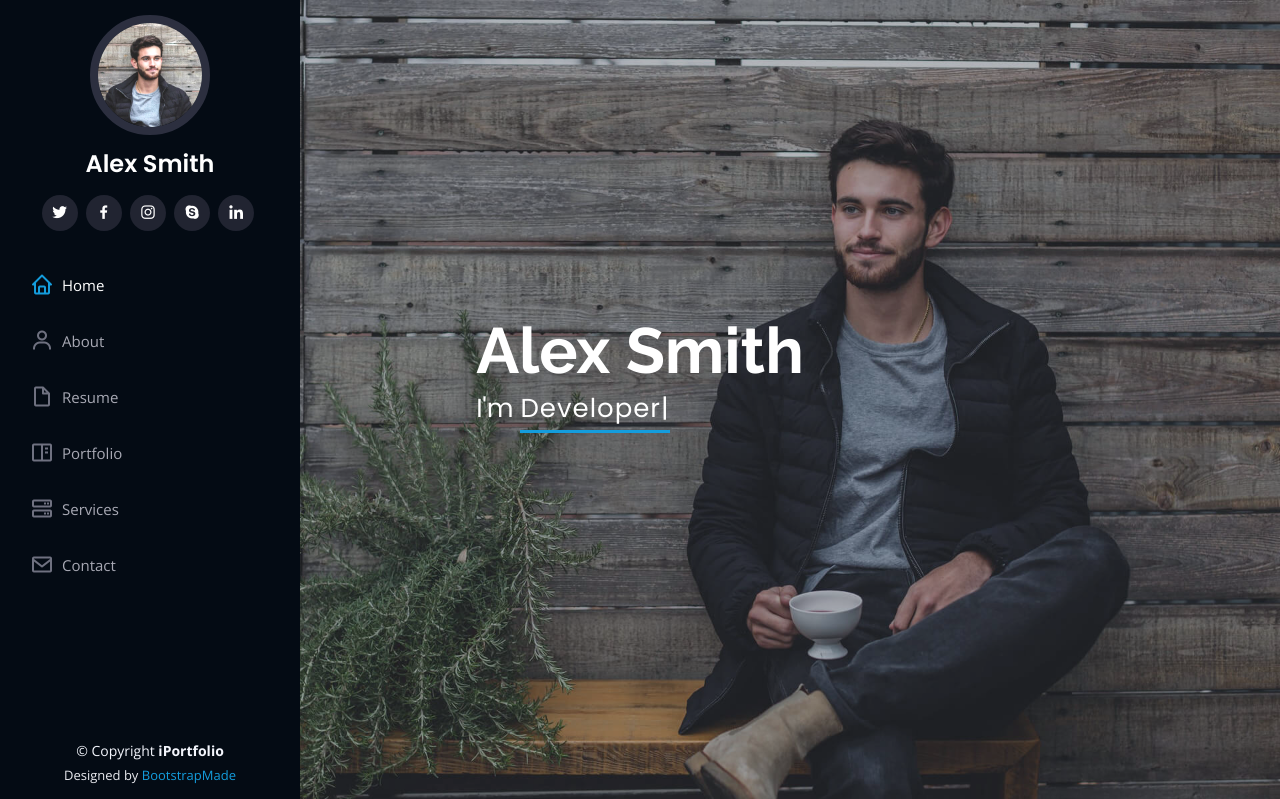
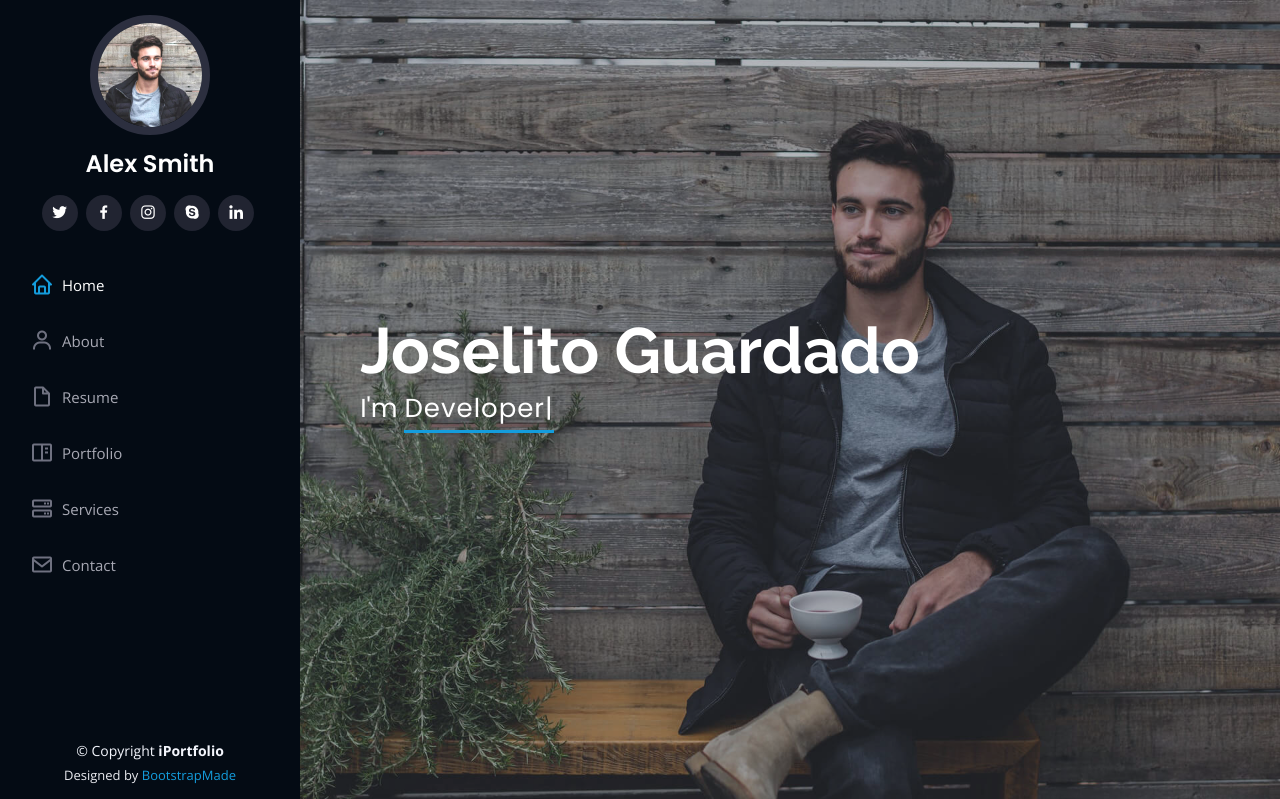
Before and after one commit to jaguardado123/Intro-to-CS, a Flask app: page / in a window 1280 px wide. Shown: the top 799 px of the page. Run offline with Flask 2, Linux system fonts and the light colour scheme; some libraries are stand-ins or nearby versions.

Commit message:
Added name

```diff
--- a/app.py
+++ b/app.py
@@ -5,6 +5,7 @@ from flask import Flask, render_template
 app = Flask(__name__)
 
 # Create our routes
+# New comment
 @app.route('/')
 def home():
     return render_template('index.html')
--- a/templates/index.html
+++ b/templates/index.html
@@ -72,7 +72,7 @@
   <!-- ======= Hero Section ======= -->
   <section id="hero" class="d-flex flex-column justify-content-center align-items-center">
     <div class="hero-container" data-aos="fade-in">
-      <h1>Alex Smith</h1>
+      <h1>Joselito Guardado</h1>
       <p>I'm <span class="typed" data-typed-items="Designer, Developer, Freelancer, Photographer"></span></p>
     </div>
   </section><!-- End Hero -->
```
